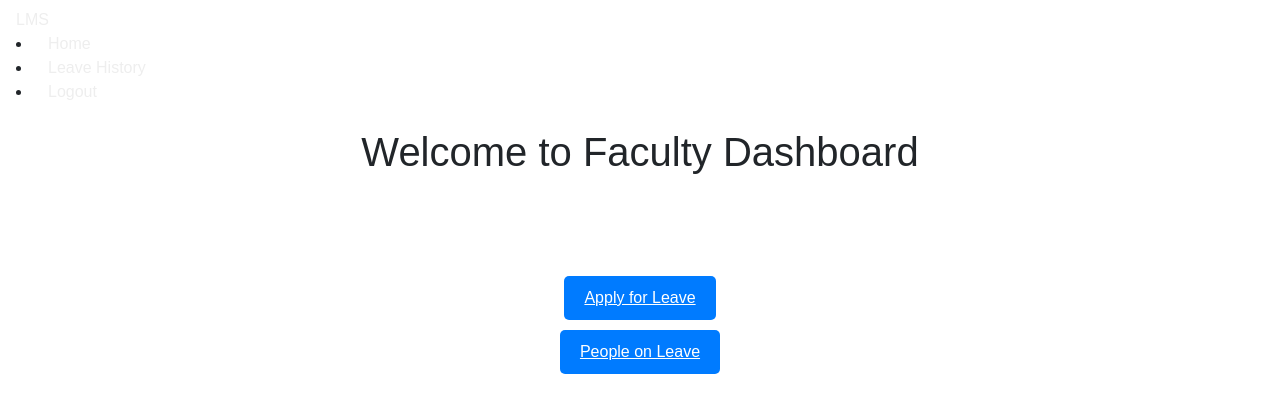
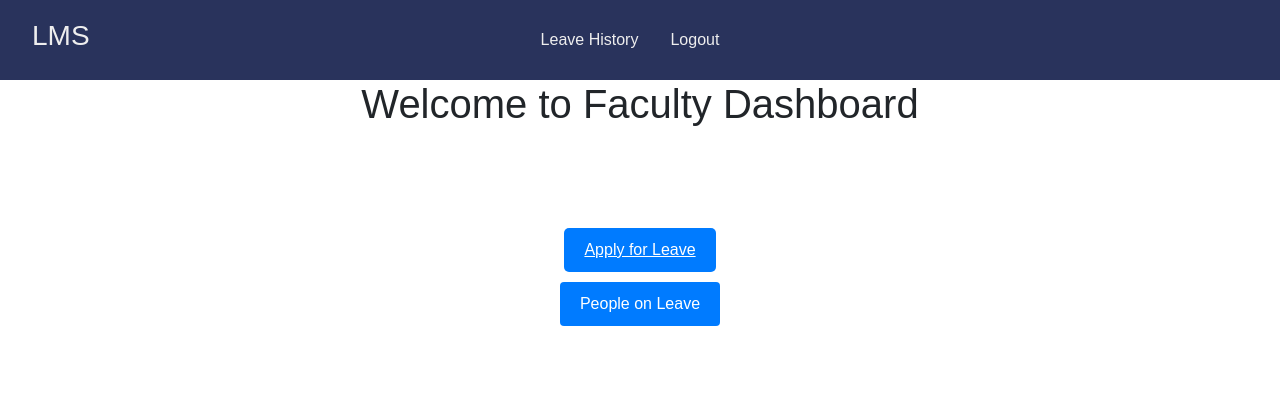
Before and after one commit to ChandanPathak01/8thSemProject, a React (Create React App) app in the folder frontend/role-based-access/: page /faculty-home in a window 1280 px wide. Shown: the top 412 px of the page. Built offline with nearby package versions, Linux system fonts and the light colour scheme.

Commit message:
faculty route improved

```diff
--- a/frontend/role-based-access/src/index.js
+++ b/frontend/role-based-access/src/index.js
@@ -12,7 +12,7 @@ import RegistrationForm from './pages/RegistrationForm';
 import Login from './pages/Login';
 import FacultyHome from './pages/FacultyHome';
 import ApplyLeave from './pages/ApplyLeave';
-import PeopleOnLeave from './pages/PeopleOnLeave';
+// import PeopleOnLeave from './pages/PeopleOnLeave';
 import LeaveHistory from './pages/LeaveHistory';
 import HodHome from './pages/HodHome';
 import LeaveRequest from './pages/LeaveRequest';
@@ -29,7 +29,7 @@ ReactDOM.render(
         <Route path="/UserPage" element={<UserPage />} />
         <Route path="/faculty-home" element={<FacultyHome />} />
         <Route path="/ApplyLeave" element={<ApplyLeave />} />
-        <Route path="/PeopleOnLeave" element={<PeopleOnLeave/>}/>
+        {/* <Route path="/PeopleOnLeave" element={<PeopleOnLeave/>}/>  */}
         <Route path='/LeaveHistory' element={<LeaveHistory/>}/>
         <Route path='/HodHome'  element={<HodHome/>}/>
         <Route path='/LeaveRequest' element={<LeaveRequest/>}/>
--- a/frontend/role-based-access/src/pages/ApplyLeave.jsx
+++ b/frontend/role-based-access/src/pages/ApplyLeave.jsx
@@ -1,7 +1,10 @@
 import React, { useState } from "react";
-import Navbar from "./Navbar";
+import axios from "axios";
+import { useNavigate } from "react-router-dom";
 
-const ApplyLeave = () => {
+
+
+function ApplyLeave  ()  {
   const [leaveData, setLeaveData] = useState({
     leaveType: "",
     from: "",
@@ -17,6 +20,7 @@ const ApplyLeave = () => {
       [name]: value
     });
   };
+  let navigate = useNavigate();
 
   const calculateTotalDays = () => {
     const { from, to } = leaveData;
@@ -34,12 +38,24 @@ const ApplyLeave = () => {
 
   const handleSubmit = (e) => {
     e.preventDefault();
-    // Logic to handle form submission
+
+    // Make a POST request to the server
+    axios
+      .post("http://localhost:8000/leaveApply", leaveData)
+      .then((response) => {
+        navigate('/FacultyHome')
+        // Handle the response from the server
+        // console.log(response.data); // You can do something with the response here
+      })
+      .catch((error) => {
+        // Handle any errors that occur during the request
+        console.error(error);
+      });
   };
 
   return (
     <div>
-      <Navbar />
+
 
       <div className="form-container">
         <form className="leave-form" onSubmit={handleSubmit}>
--- a/frontend/role-based-access/src/pages/FacultyHome.jsx
+++ b/frontend/role-based-access/src/pages/FacultyHome.jsx
@@ -1,19 +1,99 @@
 import React from "react";
-import Navbar from "./Navbar";
-import { Link } from "react-router-dom";
+import { useRef,useState    } from "react";
+import { FaBars, FaTimes } from "react-icons/fa";
+import { Link, useNavigate } from "react-router-dom";
 
-const FacultyHome = () => {
+function FacultyHome () {
+
+  const navRef = useRef();
+  const navigate = useNavigate();
+
+  const showNavbar = () => {
+    navRef.current.classList.toggle("responsive_nav");
+  };
+  const handleLogout = () => {
+    localStorage.removeItem('token');
+    navigate('/Login');
+  }
+  const [showList, setShowList] = useState(false);
+  const [leaveData, setLeaveData] = useState([]);
+  const [selectedDate, setSelectedDate] = useState('');
+
+  const toggleList = () => {
+    setShowList(!showList);
+  };
+
+  const handleFilter = () => {
+    // Perform filtering based on the selected date
+    const filteredData = leaveData.filter(person => {
+      // Assuming each person has a 'date' property representing the leave date
+      return person.date === selectedDate;
+    });
+
+    // Update the leaveData state with the filtered data
+    setLeaveData(filteredData);
+  };
   return (
-  <div>
-    <Navbar/>
+
+      <div>
+        <header>
+          <h3>LMS</h3>
+          <nav ref={navRef}>
+            <Link to="/">Leave History</Link>
+            <a href="/" onClick={handleLogout}  >
+              Logout
+            </a>
+            <button
+              className="nav-btn nav-close-btn"
+              onClick={showNavbar}>
+              <FaTimes />
+            </button>
+          </nav>
+          <button className="nav-btn" onClick={showNavbar}>
+            <FaBars />
+          </button>
+        </header>
     <h1 class="center-heading">Welcome to Faculty Dashboard</h1>
     <div className="button-container">
         <Link to="/ApplyLeave" className="apply-button">
           Apply for Leave
         </Link>
-        <Link to="/PeopleOnLeave" className="apply-button">
-          People on Leave
-        </Link>
+        <div className="leave-list">
+      <button onClick={toggleList}>People on Leave</button>
+      {showList && (
+        <div className="leave-list-container">
+          <h2>List of People on Leave</h2>
+          <div className="filter-container">
+            <label htmlFor="dateFilter">Filter by Date:</label>
+            <input
+              type="date"
+              id="dateFilter"
+              value={selectedDate}
+              onChange={event => setSelectedDate(event.target.value)}
+            />
+            <button onClick={handleFilter}>Apply</button>
+          </div>
+          <table>
+            <thead>
+              <tr>
+                <th>Name </th>
+                <th>Department</th>
+                <th>Role</th>
+              </tr>
+            </thead>
+            <tbody>
+              {leaveData.map(person => (
+                <tr key={person.id}>
+                  <td>{person.name}</td>
+                  <td>{person.department}</td>
+                  <td>{person.role}</td>
+                </tr>
+              ))}
+            </tbody>
+          </table>
+        </div>
+      )}
+      </div>
       </div>
     </div>
     );
--- a/frontend/role-based-access/src/pages/HodHome.jsx
+++ b/frontend/role-based-access/src/pages/HodHome.jsx
@@ -21,6 +21,7 @@ function HodHome() {
     const toggleList = () => {
       setShowList(!showList);
     };
+
 
     const handleFilter = () => {
       // Perform filtering based on the selected date
@@ -81,8 +82,9 @@ function HodHome() {
           <table>
             <thead>
               <tr>
-                <th>Name of Faculty</th>
+                <th>Name </th>
                 <th>Department</th>
+                <th>Role</th>
               </tr>
             </thead>
             <tbody>
--- a/frontend/role-based-access/src/pages/LeaveHistory.jsx
+++ b/frontend/role-based-access/src/pages/LeaveHistory.jsx
@@ -1,5 +1,5 @@
 import React, { useState, useEffect } from "react";
-import Navbar from "./Navbar";
+// import Navbar from "./Navbar";
 
 const LeaveHistory = () => {
   const [leaveHistory, setLeaveHistory] = useState([]);
@@ -18,7 +18,7 @@ const LeaveHistory = () => {
 
   return (
     <div>
-      <Navbar />
+      {/* <Navbar /> */}
       <div className="leave-history-container">
         <h2>Leave History</h2>
         <table className="leave-history-table">
--- a/frontend/role-based-access/src/pages/Navbar.js
+++ /dev/null
@@ -1,38 +0,0 @@
-import React, { useState } from 'react';
-import { Link ,useNavigate} from 'react-router-dom';
-
-
-const Navbar = () => {
-  const [isMobileMenuOpen, setIsMobileMenuOpen] = useState(false);
-
-  const handleMobileMenuToggle = () => {
-    setIsMobileMenuOpen(prevState => !prevState);
-  };
-  const handleLogout = () => {
-    localStorage.removeItem('token');
-    navigate('/Login');
-  }
-  const navigate = useNavigate();
-  return (
-    <nav className="navbar">
-      <div className="navbar-container">
-        <a href="/" className="navbar-logo">LMS</a>
-        <div
-          className={`navbar-mobile-menu-toggle ${isMobileMenuOpen ? 'open' : ''}`}
-          onClick={handleMobileMenuToggle}
-        >
-          <span className="navbar-mobile-menu-toggle-line"></span>
-          <span className="navbar-mobile-menu-toggle-line"></span>
-          <span className="navbar-mobile-menu-toggle-line"></span>
-        </div>
-        <ul className={`navbar-menu ${isMobileMenuOpen ? 'open' : ''}`}>
-          <li className="navbar-menu-item"><Link to="/faculty-home">Home</Link></li>
-          <li className="navbar-menu-item"><Link to="/LeaveHistory">Leave History</Link></li>
-          <li className="navbar-menu-item"><a href="/" onClick={handleLogout}>Logout</a></li>
-        </ul>
-      </div>
-    </nav>
-  );
-};
-
-export default Navbar;
--- a/frontend/role-based-access/src/pages/PeopleOnLeave.jsx
+++ /dev/null
@@ -1,59 +0,0 @@
-import React, { useState, useEffect } from "react";
-import Navbar from "./Navbar";
-
-const PeopleOnLeave = () => {
-  const [selectedDate, setSelectedDate] = useState("");
-  const [leaveData, setLeaveData] = useState([]);
-  const [filteredData, setFilteredData] = useState([]);
-
-  useEffect(() => {
-    // Fetch the leave data from your data source and set it in the leaveData state variable
-    // For example:
-    // const fetchData = async () => {
-    //   const response = await fetch("your-api-endpoint");
-    //   const data = await response.json();
-    //   setLeaveData(data);
-    // };
-    // fetchData();
-  }, []);
-
-  const handleDateChange = (e) => {
-    setSelectedDate(e.target.value);
-  };
-
-  const handleSubmit = (e) => {
-    e.preventDefault();
-    // Filter the leave data based on the selected date
-    const filtered = leaveData.filter((item) => item.date === selectedDate);
-    setFilteredData(filtered);
-  };
-
-  return (
-    <div>
-      <Navbar />
-      <div className="filter-container">
-        <form className="date-filter-form" onSubmit={handleSubmit}>
-          <label htmlFor="dateFilter">Filter by Date:</label>
-          <input
-            type="date"
-            id="dateFilter"
-            name="dateFilter"
-            value={selectedDate}
-            onChange={handleDateChange}
-          />
-          <button type="submit" className="filter-button">
-            Apply
-          </button>
-        </form>
-      </div>
-      <div className="people-list">
-        {filteredData.map((person) => (
-          <div key={person.id}>{person.name}</div>
-          // Render the list of people on leave based on the filteredData array
-        ))}
-      </div>
-    </div>
-  );
-};
-
-export default PeopleOnLeave;
```
